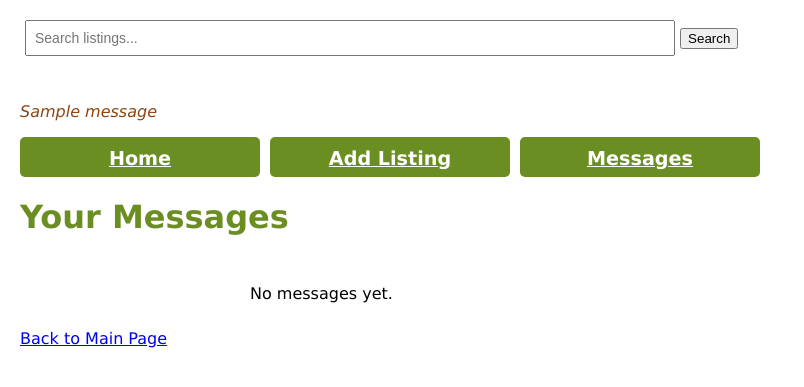
After one commit to isabellafurst/TradeYourStyle, a Flask app: template templates/messages.html in a window 1280 px wide. The commit adds this page. Shown: the top 387 px of the page, without its empty margins (0-804 px from the left). Run offline with Flask 3, Linux system fonts and the light colour scheme; the template is opened without the code that fills it: most values are stand-ins (such as "Sample title", 1, 10 or a date in 2020); one stand-in notice (Sample message) is shown.

Commit message:
Starter for messaging+ Scott suggestions

```diff
--- a/app.py
+++ b/app.py
@@ -10,8 +10,7 @@ import cs304dbi as dbi
 
 # import cs304dbi_sqlite3 as dbi
 
-dbi.conf('team8_db')
-conn = dbi.connect()
+dbi.conf('if102_db')
 #team databse
 
 import secrets
@@ -130,6 +129,75 @@ def add_listing():
 
     return render_template('add_listing.html')
 
+# @app.route('/listing/<int:lis_id>') Might need this for messaging purposes, but right now it's pissing me AWF <3
+# def view_listing(lis_id):
+#     conn = dbi.connect()
+#     curs = dbi.dict_cursor(conn)
+#     curs.execute('''select item_desc, item_type, item_color, item_usage, item_price, item_size, trade_type, item_status
+#                     from listing where lis_id = %s;''', [lis_id])
+#     listing = curs.fetchone()
+
+#     if listing is None:
+#         flash("Listing not found.")
+#         return redirect(url_for('index'))
+
+#     return render_template('view_listing.html', listing=listing)
+
+# Route to view a user's own messages
+@app.route('/messages/')
+def view_messages():
+    # Once login is set up, we can use sessions:
+    # if 'uid' not in session:
+    #     flash("Login to view your messages!")
+    #     return redirect(url_for('index'))
+    # uid = session['uid']
+    uid = 1  # temporary for testing
+    conn = dbi.connect()
+    curs = dbi.dict_cursor(conn)
+    curs.execute('''select m.mid, m.time_stamp, u.display_name as sender,
+                    m.message_text, l.item_desc, m.lis_id
+                    from message m
+                    join user u on m.sender_uid = u.uid
+                    join listing l on m.lis_id = l.lis_id
+                    where m.lis_id = %s
+                    order by m.time_stamp ASC;
+                    ''', [uid])
+    messages = curs.fetchall()
+    print(messages)  # Check if all messages are fetched
+
+    return render_template('messages.html', page_title='Your Messages', messages=messages)
+
+# Route to send a message to another user based on a listing -- also not rly working yet lolz
+@app.route('/send_message/<int:lis_id>', methods=['GET', 'POST'])
+def send_message(lis_id):
+    # if 'uid' not in session:
+    #     flash("Login to send messages!")
+    #     return redirect(url_for('index'))
+    # sender_uid = session['uid']
+    sender_uid = 1 #temporary for testing
+    conn = dbi.connect()
+    curs = dbi.dict_cursor(conn)
+
+    # get the lister_uid for the desired listing
+    curs.execute('''select uid from listing where lis_id = %s;''', [lis_id])
+    lister_uid_row = curs.fetchone()
+    if not lister_uid_row:
+        flash("No listing found.")
+        return redirect(url_for('index'))
+    lister_uid = lister_uid_row['uid']
+
+    if request.method == 'POST':
+        # insert the new message into the database
+        message_text = request.form['message']
+        curs.execute('''insert into message (lis_id, lister_uid, sender_uid, time_stamp)
+                        values (%s, %s, %s, now());''', [lis_id, lister_uid, sender_uid])
+        conn.commit()
+        flash("Message sent!")
+        return redirect(url_for('view_messages'))
+
+    # Render message form
+    return render_template('send_message.html', page_title='Send Message', lis_id=lis_id)
+
 
 if __name__ == '__main__':
     import sys, os
@@ -138,7 +206,7 @@ if __name__ == '__main__':
         port = int(sys.argv[1])
         assert(port>1024)
     else:
-        port = os.getuid()
+        port = 5000
     # set this local variable to 'wmdb' or your personal or team db
     db_to_use = 'team8_db'
     print(f'will connect to {db_to_use}')
--- a/static/style.css
+++ b/static/style.css
@@ -100,3 +100,52 @@ nav li.right {
 nav button:hover, button:focus, nav a:hover, nav a:focus {
     background-color: var(--color-focus);
 }
+
+
+/* Base style for the message container */
+.message-container {
+    display: flex;
+    flex-direction: column;
+    padding: 10px;
+    max-width: 800px;
+    margin: 0 auto;
+}
+
+/* Style for individual messages */
+.message {
+    padding: 10px;
+    border-radius: 10px;
+    margin-bottom: 10px;
+    position: relative;
+    max-width: 60%;
+    word-wrap: break-word;
+}
+
+/* Sent messages */
+.message.sent {
+    background-color: #e0f7fa;
+    align-self: flex-end;
+}
+
+/* Received messages */
+.message.received {
+    background-color: #f1f1f1;
+    align-self: flex-start;
+}
+
+/* Time and sender's info */
+.message-time {
+    font-size: 0.8em;
+    color: #888;
+    margin-bottom: 5px;
+}
+
+.message-text {
+    font-size: 1.1em;
+    margin-bottom: 5px;
+}
+
+.message-from {
+    font-size: 0.9em;
+    color: #555;
+}
--- a/templates/base.html
+++ b/templates/base.html
@@ -33,7 +33,8 @@
 <nav>
   <ul>
     <li><a href="{{url_for('index')}}">Home</a></li>
-    <li><a href="{{url_for('add_listing')}}">Create new post!</a></li>
+    <li><a href="{{url_for('add_listing')}}">Add Listing</a></li>
+    <li><a href="{{url_for('view_messages')}}">Messages</a></li>
 
   </ul>
 </nav>
--- /dev/null
+++ b/templates/messages.html
@@ -0,0 +1,23 @@
+{% extends "base.html" %}
+{% block main_content %}
+
+<h1>Your Messages</h1>
+
+<div class="message-container">
+    {% if messages %}
+    {% for msg in messages %}
+    <div class="message {{ 'sent' if msg.sender == 'You' else 'received' }}">
+        <p class="message-time">{{ msg.time_stamp }}</p>
+        <p class="message-text">{{ msg.message_text }}</p>
+        <p class="message-from">{{ msg.sender }}</p>
+        <p class="listing-description">{{ msg.item_desc }}</p>
+    </div>
+{% endfor %}
+    {% else %}
+        <p>No messages yet.</p>
+    {% endif %}
+</div>
+
+<a href="{{ url_for('index') }}">Back to Main Page</a>
+
+{% endblock %}
```
Also changed, not shown: sampledata.sql (+7 -0 lines), tables.sql (+5 -5 lines), templates/search.html (+4 -19 lines), templates/send_message.html (added, +14 -0 lines), templates/view_listing.html (added, +34 -0 lines).
